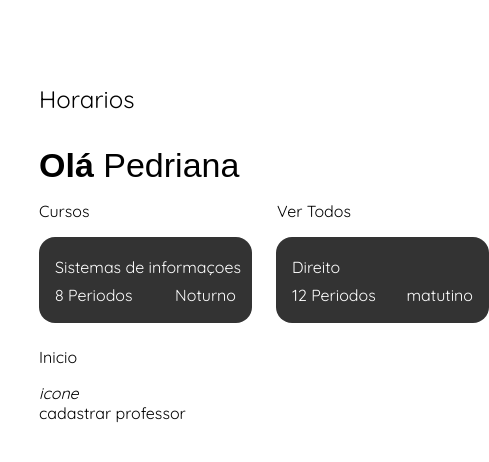
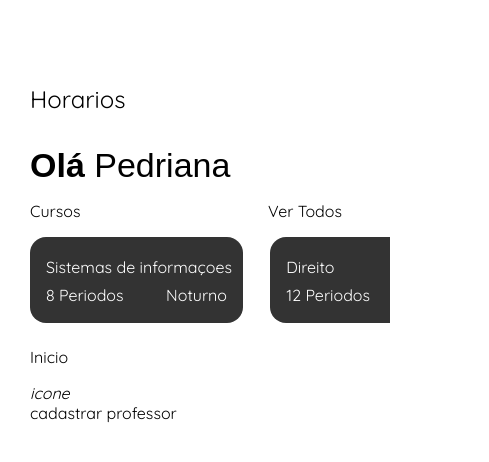
Before and after one commit to MatheusF99/login-screen, a React (Create React App) app: page / in a window 390 px wide. Shown: the top 462 px of the page, 489 px wide, since content can reach past the window. Built offline with nearby package versions, Linux system fonts and the light colour scheme.

Commit message:
mobile initialscreen style

```diff
--- a/src/pages/InitialPage/InitialPage.js
+++ b/src/pages/InitialPage/InitialPage.js
@@ -12,13 +12,29 @@ function InitialPage() {
 
       <h1 className='text-hello'> <strong>Olá</strong>  Pedriana</h1>
 
-      <div className="info-courses">
         <div className="title-courses">
           <p>Cursos</p>
           <span>Ver Todos</span>
         </div>
+      <div className="info-courses">
 
         <div className="div-courses">
+
+          <div className="course">
+            <p>Sistemas de informaçoes</p>
+            <div className="data-course">
+              <span>8 Periodos</span>
+              <span>Noturno</span>
+            </div>
+          </div>
+
+          <div className="course">
+            <p>Direito</p>
+            <div className="data-course">
+              <span>12 Periodos</span>
+              <span>matutino</span>
+            </div>
+          </div>
 
           <div className="course">
             <p>Sistemas de informaçoes</p>
--- a/src/pages/InitialPage/initialPage.css
+++ b/src/pages/InitialPage/initialPage.css
@@ -1,10 +1,12 @@
 .initial-div{
-    width: 80vw;
+    width: 100vw;
     height: 80vh;
 
     display: flex;
     justify-content: flex-start;
     flex-direction: column;
+
+    padding-left: 30px;
 
 }
 
@@ -24,17 +26,19 @@
 }
 
 .info-courses{
-
-    position: relative;
-
+    overflow: auto;
     display: flex;
     justify-content: center;
     flex-direction: column;
+}
 
+.info-courses::-webkit-scrollbar{
+    display: none;
 }
 
 .title-courses{
 
+    width: 80vw;
     display: flex;
     justify-content: space-between;
 
@@ -43,12 +47,14 @@
 
 .div-courses{
 
-    width: 450px;
+    width: 950px;
 
     display: flex;
     justify-content: space-between;
 
     margin-bottom: 24px;
+    margin-right: 16px;
+
 
 }
 
@@ -60,6 +66,8 @@
     background: #333333;
     border-radius: 16px;
     color: #ffffff;
+
+    margin-right: 16px;
 
 }
 
```
Also changed, not shown: 1 other file (tests, documents, lock files or other folders).
